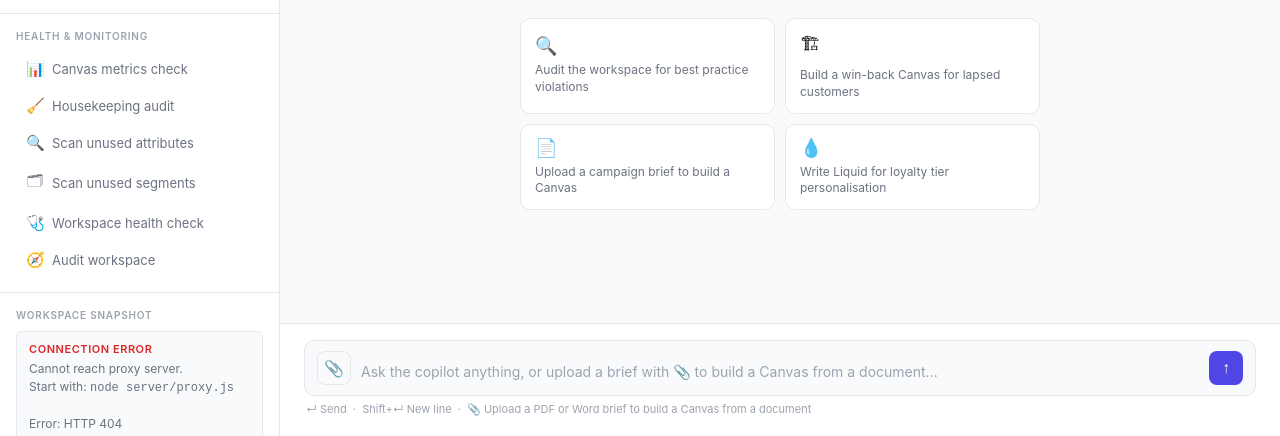
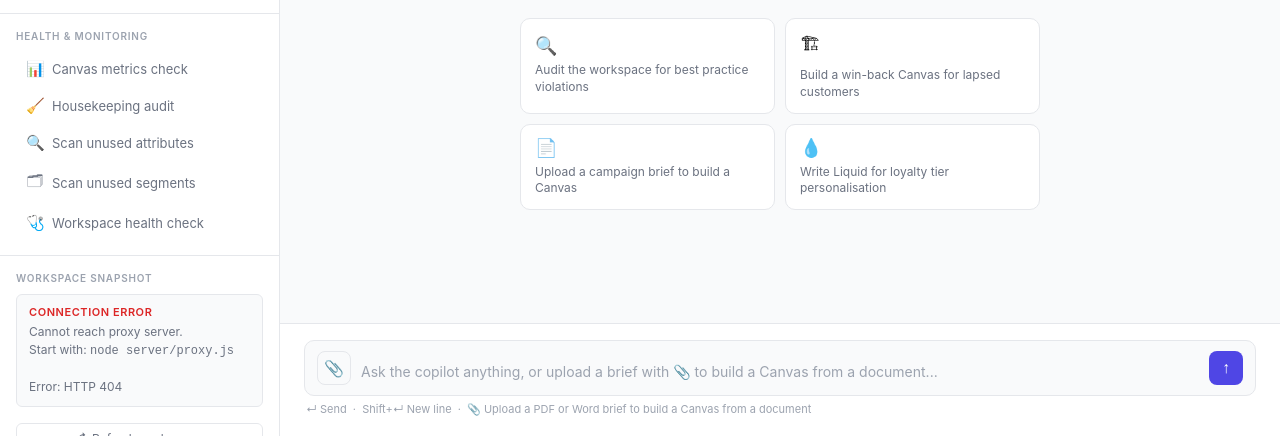
Before and after one commit to rajbharathy/VML_Braze_hackathon, a website: page public/index.html in a window 1280 px wide. Shown: the part 364-800 px from the top of the page. Drawn offline with Linux system fonts and the light colour scheme; no server answers.

Commit message:
Consolidate Audit workspace into single Quick actions item using migration-audit-module format

```diff
--- a/public/index.html
+++ b/public/index.html
@@ -152,7 +152,7 @@
     <div class="sidebar-section">
       <div class="sidebar-label">Quick actions</div>
       <div class="capability-list">
-        <div class="capability-item" onclick="sendPrompt('Audit the workspace. Identify the top 5 issues I should fix today based on best practice.')"><span class="cap-icon">🔍</span> Audit workspace</div>
+        <div class="capability-item" onclick="sendPrompt('Run a full workspace audit using the Braze Workspace Audit report format. Pull live counts and breakdowns for campaigns, canvases, segments, custom events, and custom attributes, then produce the report exactly per that format, flagging anything that needs manual input and listing key observations.')"><span class="cap-icon">🔍</span> Audit workspace</div>
         <div class="capability-item" onclick="sendPrompt('Review all active Canvases and flag any that violate best practice — missing exit criteria, no control group, Liquid without defaults, or stale configurations.')"><span class="cap-icon">🗺</span> Review Canvases</div>
         <div class="capability-item" onclick="sendPrompt('Analyse the segment library. Identify duplicates, segments without analytics tracking that are used in Canvases, and any naming convention violations.')"><span class="cap-icon">👥</span> Segment health check</div>
         <div class="capability-item" onclick="sendPrompt('I want to build a new Canvas. Ask me the questions you need to understand the brief, then design and build it.')"><span class="cap-icon">🏗</span> Build a Canvas</div>
@@ -170,7 +170,6 @@
         <div class="capability-item" onclick="scanAttributes()"><span class="cap-icon">🔍</span> Scan unused attributes</div>
         <div class="capability-item" onclick="scanSegments()"><span class="cap-icon">🗂</span> Scan unused segments</div>
         <div class="capability-item" onclick="sendPrompt('Run a workspace health check. Look for unsubscribe rate spikes, segment size anomalies in key segments, API error health (429/5xx rates), and duplicate profile surges. For any anomaly found, give the diagnostic hypothesis and likely cause.')"><span class="cap-icon">🩺</span> Workspace health check</div>
-        <div class="capability-item" onclick="sendPrompt('Run a full workspace audit using the Braze Workspace Audit report format. Pull live counts and breakdowns for campaigns, canvases, segments, custom events, and custom attributes, then produce the report exactly per that format, flagging anything that needs manual input and listing key observations.')"><span class="cap-icon">🧭</span> Audit workspace</div>
       </div>
     </div>
 
```
